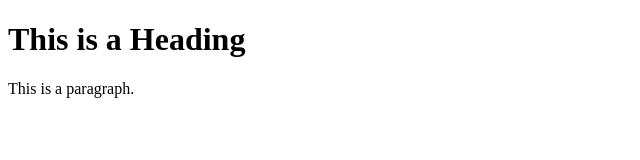
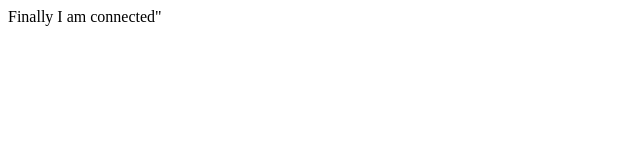
Before and after one commit to Surinder07/devops, a plain HTML site: page index.html in a window 1280 px wide. Shown: the whole page, without its empty margins (0-640 px from the left). Drawn offline with Linux system fonts and the light colour scheme.

Commit message:
done changes

```diff
--- a/index.html
+++ b/index.html
@@ -1,12 +1 @@
-<!DOCTYPE html>
-<html>
-<head>
-<title>Page Title</title>
-</head>
-<body>
-
-<h1>This is a Heading</h1>
-<p>This is a paragraph.</p>
-
-</body>
-</html>
+<p>Finally I am connected"<p>
```
